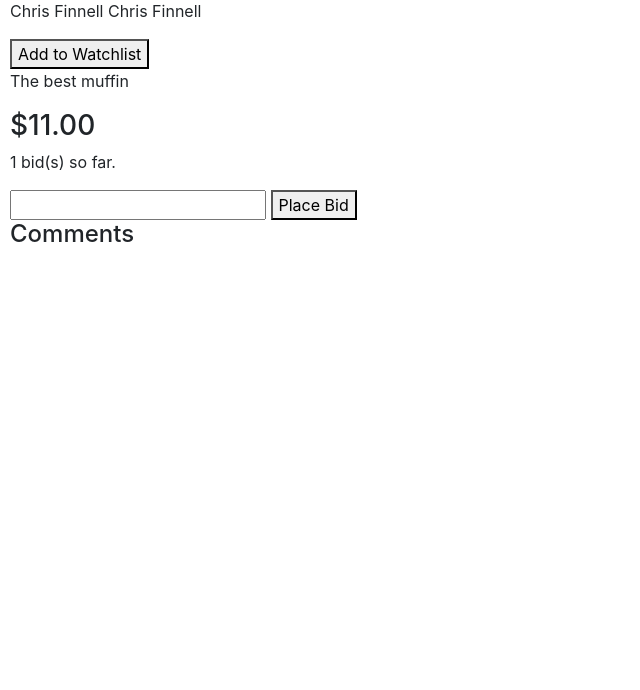
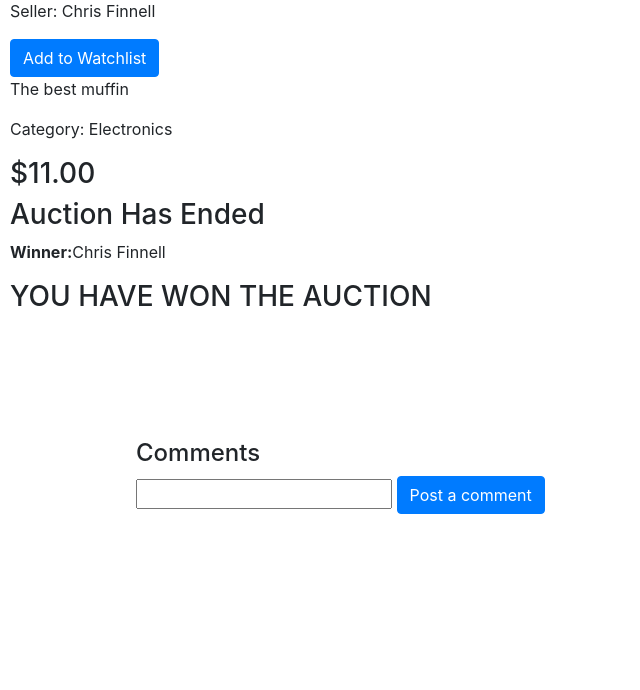
Before and after one commit to chrisfinns/commerce, a Django app: page /listings/3 in a window 1280 px wide. Shown: the part 556-1246 px from the top of the page, without its empty margins (0-640 px from the left). Before the commit the page ends 798 px from the top, so only its background shows below. Run offline with Django 3.2, Linux system fonts and the light colour scheme; a user stored in the database is signed in; data comes from the database, SQL or seed files in the repository; both versions use the stored data as it was after the commit; some libraries are stand-ins or nearby versions.

Commit message:
Project Finished

```diff
--- a/auctions/admin.py
+++ b/auctions/admin.py
@@ -9,7 +9,7 @@ class MyUserAdmin(admin.ModelAdmin):
     list_display =("id","username", 'email')
 
 class CommentsAdmin(admin.ModelAdmin):
-    list_display = ("text",)
+    list_display = ("text", "commenter")
 
 class BidAdmin(admin.ModelAdmin):
     list_display =("id","amount", "bidder", "auction")
--- a/auctions/forms.py
+++ b/auctions/forms.py
@@ -1,4 +1,6 @@
 from django import forms
+from .models import Category
+
 
 
 
@@ -9,6 +11,7 @@ class NewListing(forms.Form):
         'class': 'form-control'
         }))
 
+    categories = forms.ModelMultipleChoiceField(queryset=Category.objects.all())
 
 
     description = forms.CharField(widget=forms.Textarea(attrs={
@@ -27,5 +30,6 @@ class NewListing(forms.Form):
     }))
 
 
+
 class Watchlist(forms.Form):
     status = forms.BooleanField(widget=forms.CheckboxInput(attrs={'onclick':'this.form.submit();'}),required=False, label="Add to Watchlist?")
--- a/auctions/models.py
+++ b/auctions/models.py
@@ -13,12 +13,19 @@ class User(AbstractUser):
     def __str__(self):
         return f"{self.first_name} {self.last_name}"
 
+class Category(models.Model):
+    CATEGORY_CHOICES = [
+        ('electronics', 'Electronics'),
+        ('fashion', 'Fashion'),
+        ('books', 'Books'),
+        ('other', 'Other'),
+    ]
+    name = models.CharField(max_length=20, choices=CATEGORY_CHOICES)
 
+    def __str__(self):
+        return self.name
 
 class Auctions(models.Model):
-
-    def auctionlength():
-        return start_time + timezone.timedelta(days=7)
 
 
 
@@ -26,13 +33,20 @@ class Auctions(models.Model):
     description = models.TextField()
     image = models.CharField(max_length=255)
     start_time = models.DateTimeField(auto_now_add=True)
+    category = models.ForeignKey(Category, on_delete=models.CASCADE)
+
+    def auctionlength():
+        return timezone.now() + timezone.timedelta(days=7)
+
+
     end_time = models.DateTimeField(default=auctionlength)
     is_active = models.BooleanField(default=True)
 
     starting_bid = models.DecimalField(max_digits=14, decimal_places=2)
     seller = models.ForeignKey(User, on_delete=models.CASCADE)
     watchlist = models.ManyToManyField(User, blank=True, related_name="watchlist")
-    winner = models.ForeignKey(User,null=True, blank=True, related_name="winner", on_delete=models.CASCADE)
+    winner = models.ForeignKey(User,null=True, blank=True, related_name="winner", on_delete=models.SET_NULL)
+
 
     def update_status(self):
         if self.end_time and self.end_time <= timezone.now():
--- a/auctions/static/auctions/styles.css
+++ b/auctions/static/auctions/styles.css
@@ -12,3 +12,11 @@ body {
     padding: 2%;
     margin: 2%;
 }
+
+.comment-section {
+    margin: 10%;
+}
+
+.comment-entries {
+    padding:2%;
+}
--- a/auctions/templates/auctions/layout.html
+++ b/auctions/templates/auctions/layout.html
@@ -19,6 +19,9 @@
         <ul class="nav">
             <li class="nav-item">
                 <a class="nav-link" href="{% url 'index' %}">Active Listings</a>
+            </li>
+            <li class="nav-item">
+                <a class="nav-link" href="{% url 'categories' %}">Categories</a>
             </li>
             {% if user.is_authenticated %}
                 <li class="nav-item">
--- a/auctions/templates/auctions/listings.html
+++ b/auctions/templates/auctions/listings.html
@@ -2,37 +2,47 @@
 
 {% block body %}
     <h3> Listing: {{ listing.item_name }}</h3>
-    <img src="{{ listing.image }}" width="350" height="350">
+    <img src="{{ listing.image }}" class="img-responsive" width="350" height="350">
 
-    <p>{{ user }} {{listing.seller}}</p>
+    <p>Seller: {{listing.seller}}</p>
 
-    {% if user == listing.seller and listing.is_active == True  %}
 
-    <button type="submit" name="end_auction">End Auction</button>
-
-    {% endif %}
     <form action="{% url 'listing' listing.id  %}" method="post">
 
         {% csrf_token %}
         {% if listing in user.watchlist.all %}
-            <button type="submit" name="watchlist" value="True"> Remove from Watchlist</button>
+            <button type="submit" name="watchlist" value="True" class="btn btn-primary"> Remove from Watchlist</button>
 
         {% else %}
-        <button type="submit" name="watchlist" value="False">Add to Watchlist</button>
+        <button type="submit" name="watchlist" value="False" class="btn btn-primary">Add to Watchlist</button>
         {% endif %}
 
     </form>
 
     <p>{{ listing.description }}</p>
+    <p>Category: {{ listing.category }}</p>
+
     <h3>${{ currentPrice }}</h3>
 
+    <div>
+        {% if user == listing.seller and listing.is_active %}
+        <form action="{% url 'end_auction' listing.id %}" method="post">
+            {% csrf_token %}
+            <button type="submit" class="btn btn-primary">End Auction</button>
+        </form>
+        {% endif %}
+    </div>
+
+    {% if request.user.is_authenticated %}
+    {% if listing.is_active == True %}
+    <div></div>
     <div>
         <p> {{ bidcount }} bid(s) so far.</p>
         <form action="{% url 'bid' listing.id %}" method="post">
             {% csrf_token %}
 
             <input type="number" name="bid" value="">
-            <button type="submit">Place Bid</button>
+            <button class="btn btn-primary" type="submit">Place Bid</button>
             {% if messages %}
 
                 {% for message in messages %}
@@ -40,15 +50,42 @@
                 {% endfor %}
 
             {% endif %}
+
+
         </form>
-           </div>
+    </div>
 
-    <div>
+    {% else %}
+        <h3>Auction Has Ended</h3>
 
-    </div>
-    <div>
+        <div>
+            <p><b>Winner:</b>{{ listing.winner }}</p>
+        </div>
+    {% endif %}
+
+    {% else %}
+        <p>Please login to place a bid</p>
+    {% endif %}
+
+    {% if request.user == listing.winner %}
+
+        <H3>YOU HAVE WON THE AUCTION</H3>
+    {% endif %}
+
+
+    <div class="comment-section">
         <h4>Comments</h4>
-        <div class="comments">
+        {% if request.user.is_authenticated %}
+
+        <div class="Comment-Form">
+            <form action="{% url 'add_comment' listing.id %}" method="post" >
+                {% csrf_token %}
+                <input type="text" name="comment-field" value="" class="input-lg">
+              <button type="submit" class="btn btn-primary">Post a comment</button>
+            </form>
+        </div>
+        {% endif %}
+        <div class="comment-entries">
             {% for comment in comments %}
             <h6> <b>{{ comment.commenter }}</b> </h6>
 
--- a/auctions/urls.py
+++ b/auctions/urls.py
@@ -1,4 +1,5 @@
 from django.urls import path
+from .models import Auctions
 
 from . import views
 
@@ -8,8 +9,14 @@ urlpatterns = [
     path("login", views.login_view, name="login"),
     path("logout", views.logout_view, name="logout"),
     path("register", views.register, name="register"),
+    path("categories/", views.categories, name="categories"),
+    path("categories/<str:category>/", views.category_listings, name="category_listings"),
+
     path("createlisting", views.createlisting, name="createlisting"),
     path("listings/<int:listing_id>", views.listings, name="listing"),
     path("watchlist", views.watch, name="watch"),
-    path("bid/<int:listing_id>/", views.bid, name="bid")
+    path("bid/<int:listing_id>/", views.bid, name="bid"),
+    path("end_auction/<int:listing_id>/", views.end_auction, name='end_auction'),
+    path("comment/<int:listing_id>/", views.add_comment, name='add_comment')
+
     ]
--- a/auctions/views.py
+++ b/auctions/views.py
@@ -11,26 +11,28 @@ from django.contrib import messages
 
 
 
-from .models import User, Auctions, Comments, Bid
+from .models import User, Auctions, Comments, Bid, Category
 
 
 
 
 def index(request):
 
-    auctions = Auctions.objects.all()
+    auctions = Auctions.objects.filter(is_active=True)
 
 
     for auction in auctions:
         current_bid = Bid.objects.filter(auction=auction).order_by('-amount').first()
         auction.current_bid = current_bid.amount if current_bid else auction.starting_bid
+
         Auctions.update_status(auction)
 
-    active = Auctions.objects.filter(is_active=True)
+
 
 
     return render(request, "auctions/index.html", {
-        "auctions": active
+        "auctions": auctions
+
     })
 
 
@@ -91,8 +93,8 @@ def register(request):
 def listings(request, listing_id):
     listing = Auctions.objects.get(pk=listing_id)
     comments = Comments.objects.filter(auction=listing_id)
+    startingPrice = int(listing.starting_bid)
     bids = Bid.objects.filter(auction=listing_id)
-    startingPrice = int(listing.starting_bid)
     count = Bid.objects.filter(auction=listing_id).count()
 
     Auctions.update_status(listing)
@@ -118,6 +120,7 @@ def listings(request, listing_id):
             user.watchlist.add(listing)
 
 
+    ### END LISTING ###
 
     return render(request, "auctions/listings.html", {
         "listing": listing,
@@ -134,11 +137,16 @@ def createlisting(request):
         form = NewListing(request.POST)
         if form.is_valid():
             title = form.cleaned_data.get("title")
+            categories = form.cleaned_data['categories']
+
+            category_instance = categories.first()
+
+
             descriptionForm = form.cleaned_data.get("description")
             urlForm = form.cleaned_data.get("url")
             starting_priceForm = form.cleaned_data.get("starting_price")
             user_id = request.user
-            auction = Auctions(item_name=title, description=descriptionForm, image=urlForm, starting_bid = starting_priceForm, seller=user_id )
+            auction = Auctions(item_name=title, description=descriptionForm, image=urlForm, starting_bid = starting_priceForm, seller=user_id, category=category_instance )
             auction.save()
 
 
@@ -172,7 +180,11 @@ def bid(request, listing_id):
 #     for bid in bids:
 #         if bid.amount > decimal.Decimal(currentPrice):
 #             currentPrice = bid.amount
-    if request.method == "POST":
+    user = request.user
+
+
+
+    if request.method == "POST" and user != listing.seller:
         Auctions.update_status(listing)
 
         user = request.user
@@ -197,11 +209,55 @@ def bid(request, listing_id):
 
         return HttpResponseRedirect(reverse("listing", args=[listing.id]))
 
+    else:
+        messages.warning(request, 'You are the Seller')
+        return HttpResponseRedirect(reverse("listing", args=[listing.id]))
 
-def end_auction(request):
 
-#end when time is up
 
-#end when sellers closes auction
 
-    pass
+def end_auction(request, listing_id):
+    listing = Auctions.objects.get(pk=listing_id)
+    current_bid = Bid.objects.filter(auction=listing).order_by('-amount').first()
+
+    if current_bid:
+        listing.winner = current_bid.bidder
+        listing.is_active = False
+        listing.save()
+
+
+
+    return HttpResponseRedirect(reverse("listing", args=[listing.id]))
+
+
+def add_comment(request, listing_id):
+
+    listing = Auctions.objects.get(pk=listing_id)
+    #bidamount = decimal.Decimal(request.POST.get("bid"))
+    comment_text = request.POST.get("comment-field")
+
+    comment = Comments(auction=listing, commenter=request.user, text=comment_text)
+    comment.save()
+
+
+
+    return HttpResponseRedirect(reverse("listing", args=[listing_id]))
+
+
+def categories(request):
+    categories = Category.objects.all()
+    print(categories)
+
+
+    return render(request, "auctions/categories.html", {
+        "categories": categories
+    })
+
+
+def category_listings(request, category):
+    auctions = Auctions.objects.filter(category__name=category)
+
+    return render(request, 'auctions/category_listings.html', {
+        'auctions': auctions,
+        'category': category
+        })
```
Also changed, not shown: auctions/templates/auctions/Categories.html (added, +14 -0 lines), auctions/templates/auctions/category_listings.html (added, +25 -0 lines), auctions/migrations/0008_alter_auctions_winner.py (added), auctions/migrations/0009_auctions_category.py (added), auctions/migrations/0010_category_remove_auctions_category_and_more.py (added), auctions/migrations/0011_remove_auctions_categories_auctions_category.py (added), db.sqlite3.
